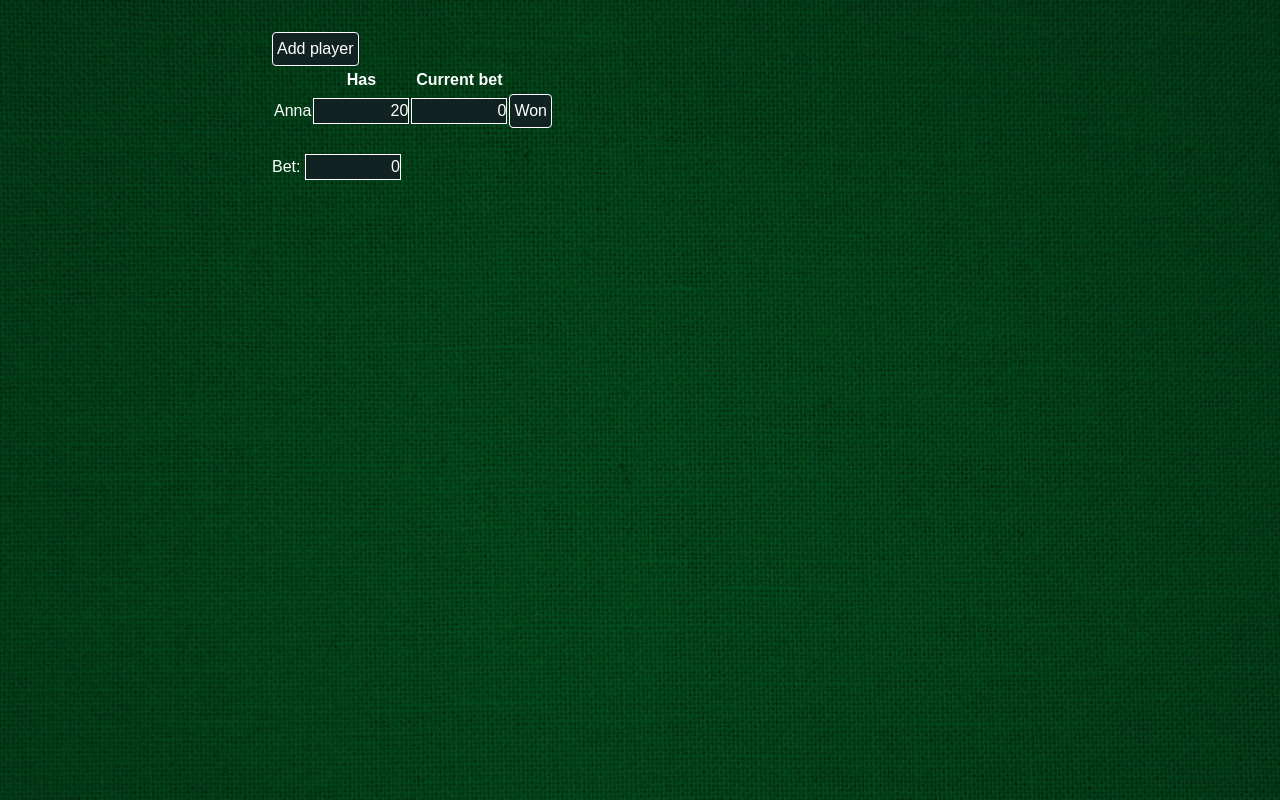
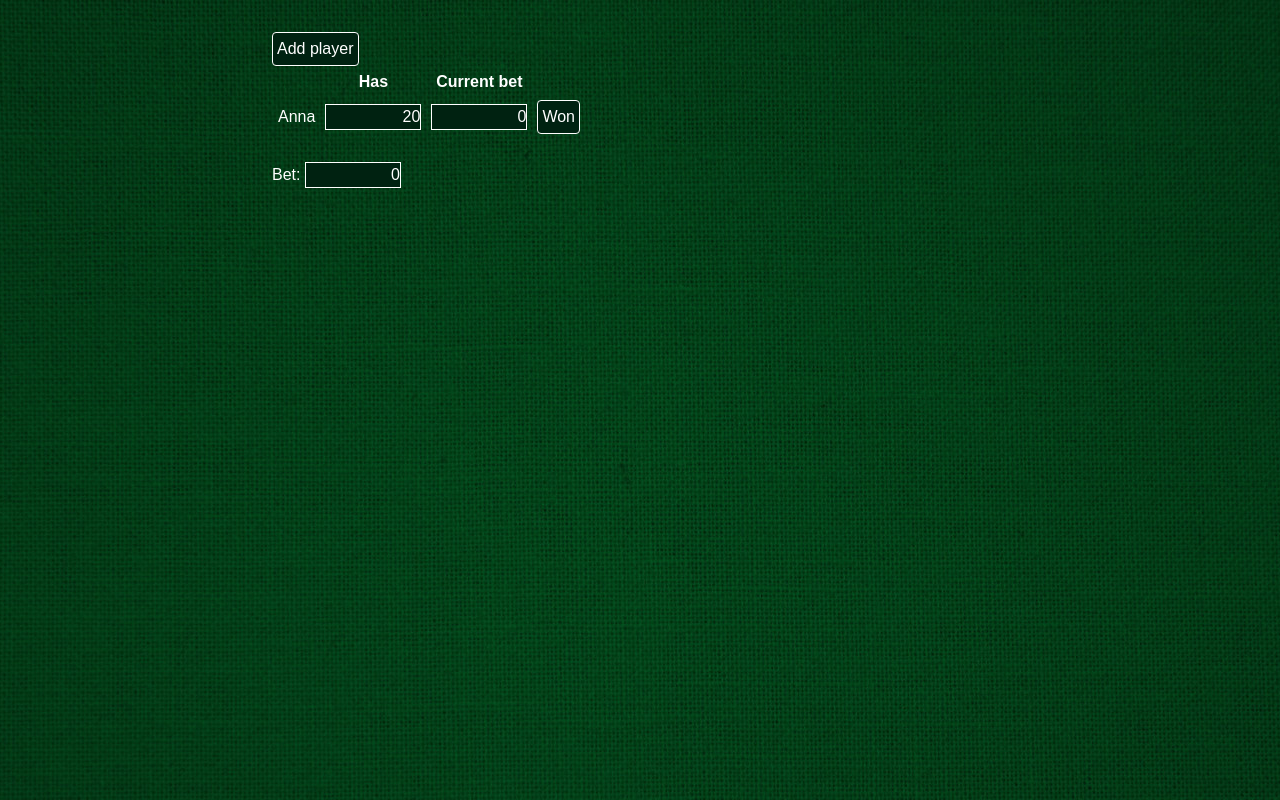
Before and after one commit to Fonzie-byte/poker-counting-tool, a plain HTML site: page index.html in a window 1280 px wide. Both pictures are taken after a click on the button "Add player". Drawn offline with Linux system fonts and the light colour scheme.

Commit message:
[Feat] Improved UX for tabbing from one input to the other, improved the visual experience by putting elements farther from each other

```diff
--- a/functions.js
+++ b/functions.js
@@ -17,9 +17,9 @@ const playerArea = document.getElementById("player-area")
 function addPlayer(startingBet) {
 	const name = names.pop();
 	const id = name[0].toLowerCase()
-	// startingBet = Math.floor(Math.random() * 30) + 20
+	const index = 10 - names.length
 
-	playerArea.innerHTML += '<tr><td><label for=' + id + '>' + name + '</label></td><td><input id=' + id + ' type=number value=' + startingBet + ' disabled></td><td><input class=current type=number min=0 value=0 onfocus="this.oldvalue = this.value" onchange="adjustValues(this, ' + id + ')"></td><td><button onclick="assignBet(' + id + ')">Won</button></td></tr>'
+	playerArea.innerHTML += '<tr><td><label for=' + id + '>' + name + '</label></td><td><input id=' + id + ' type=number value=' + startingBet + ' disabled></td><td><input class=current type=number min=0 value=0 tabindex=' + index + ' onfocus="this.oldvalue = this.value" onchange="adjustValues(this, ' + id + ')"></td><td><button onclick="assignBet(' + id + ')">Won</button></td></tr>'
 }
 
 function adjustValues(sender, target) {
--- a/main.css
+++ b/main.css
@@ -16,11 +16,15 @@ body {
 	color: #fff;
 }
 
+th, td {
+	padding: .125rem .25rem;
+}
+
 input, select, textarea, button {
 	font: inherit;
 	color: inherit;
 
-	background: #122;
+	background: #021;
 	border: 1px solid;
 }
 
```
